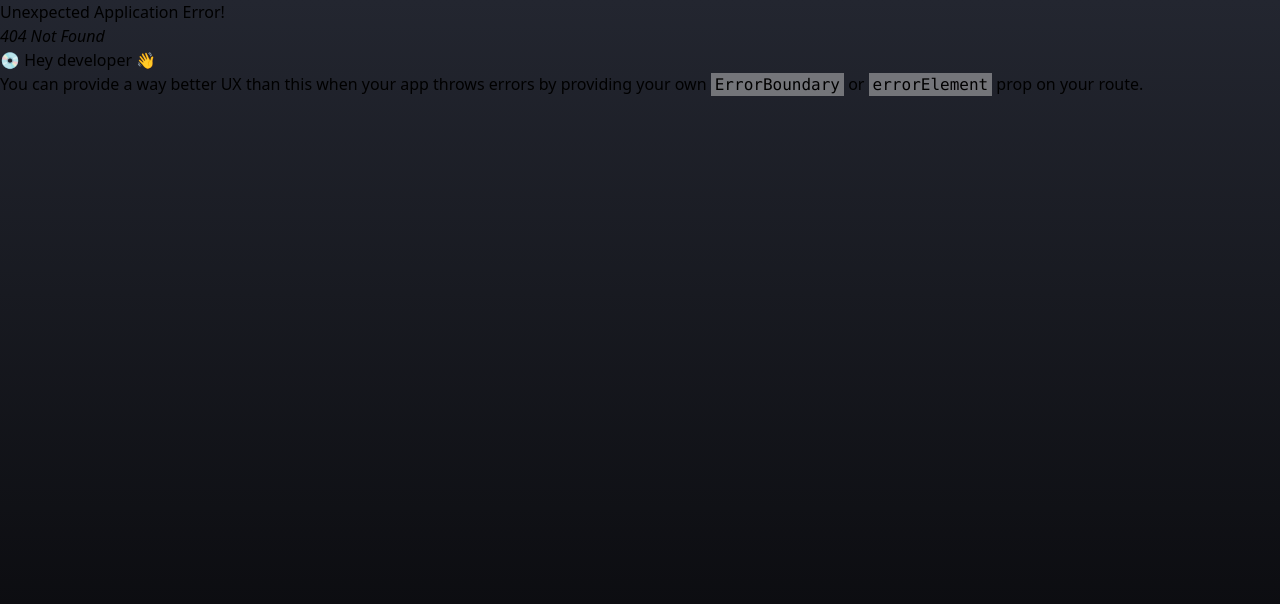
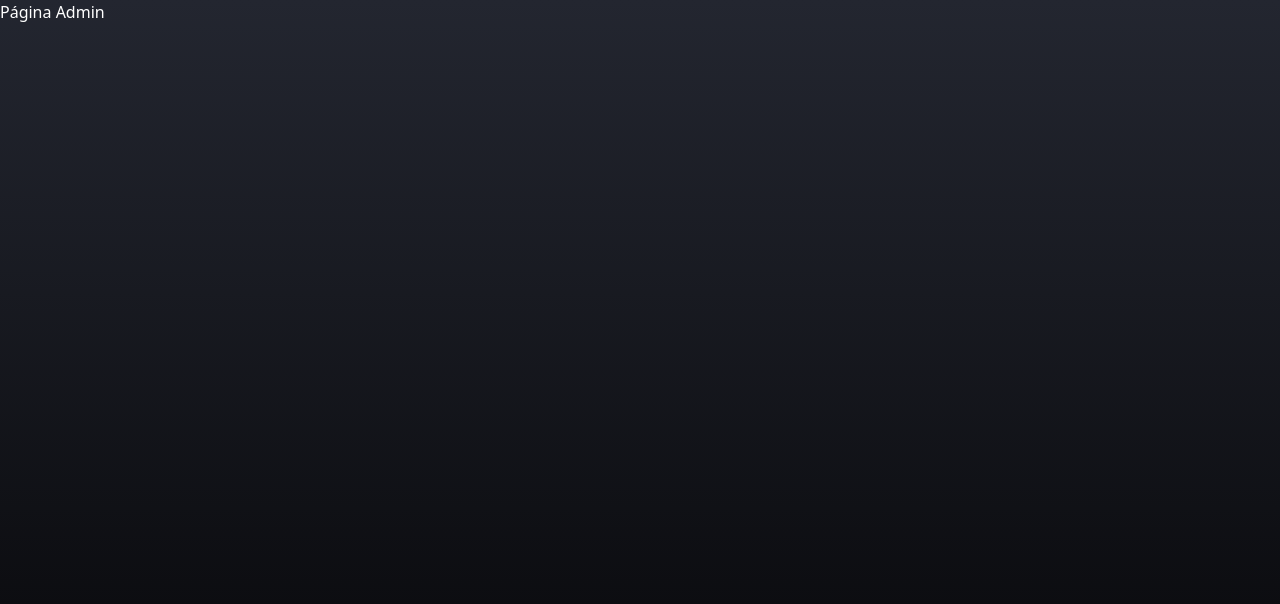
Before and after one commit to PedroVRibeiro/linktree-react-ts, a React (Vite) app: page /admin in a window 1280 px wide. Before the commit this address had no page. Shown: the top 604 px of the page. Built offline with nearby package versions, Linux system fonts and the light colour scheme.

Commit message:
create basic admin page

```diff
--- a/src/App.tsx
+++ b/src/App.tsx
@@ -1,6 +1,7 @@
 import { createBrowserRouter } from "react-router-dom";
 import { Home } from "./pages/home";
 import { Login } from "./pages/login";
+import { Admin } from "./pages/admin";
 
 const router = createBrowserRouter([
   {
@@ -11,6 +12,10 @@ const router = createBrowserRouter([
     path: "/login",
     element: <Login />,
   },
+  {
+    path: "/admin",
+    element: <Admin />,
+  },
 ]);
 
 export { router };
--- /dev/null
+++ b/src/pages/admin/index.tsx
@@ -0,0 +1,7 @@
+export function Admin() {
+  return (
+    <div>
+      <h1 className="text-white">Página Admin</h1>
+    </div>
+  );
+}
```
